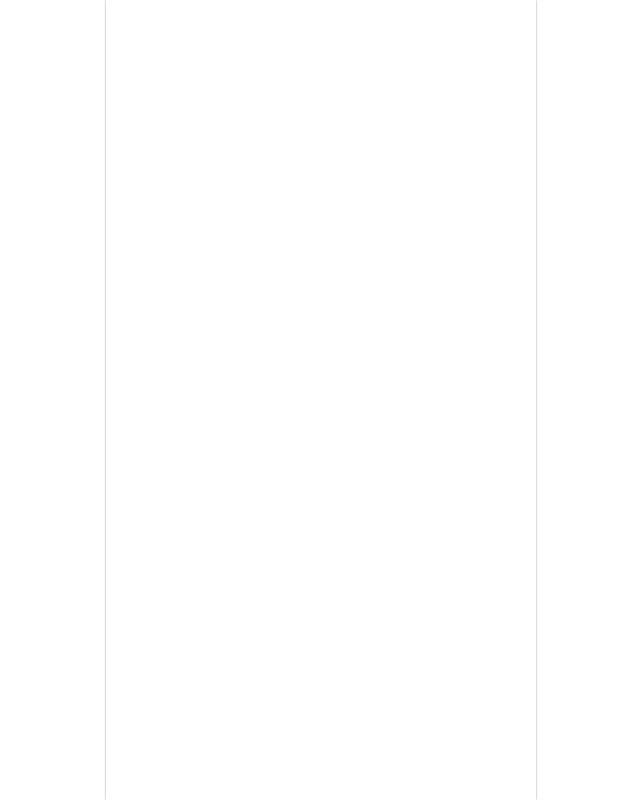
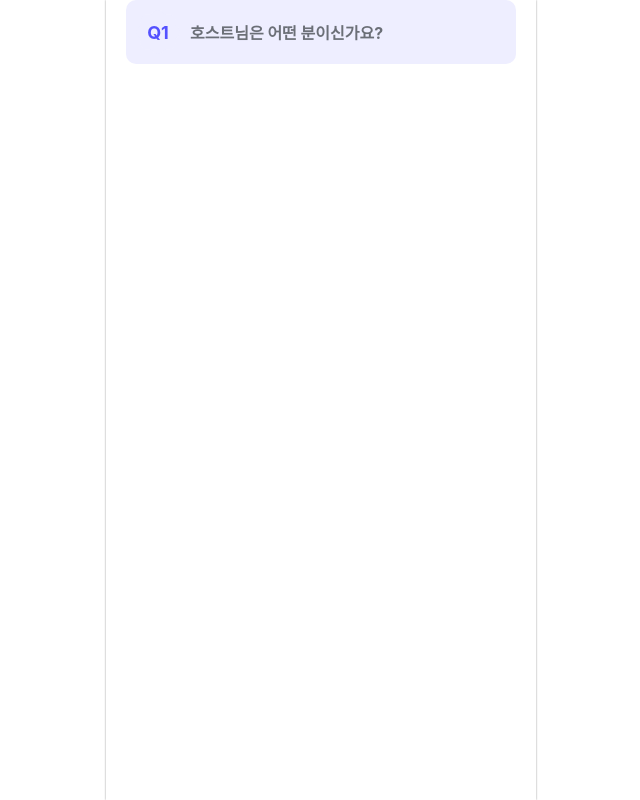
Before and after one commit to PICK-PLE/PICKPLE-client, a React (Vite) app: page /dev in a window 1280 px wide. Shown: the whole page, without its empty margins (319-959 px from the left). Built offline with nearby package versions, Linux system fonts and the light colour scheme; a web font is replaced by a local one.

Commit message:
feat: QuestionText 만들기

```diff
--- /dev/null
+++ b/src/components/common/QuestionText/QuestionText.style.ts
@@ -0,0 +1,18 @@
+import { css, Theme } from '@emotion/react';
+import { flexGenerator } from '@styles/generator';
+
+export const questionStyle = (theme: Theme) => css`
+  ${flexGenerator('row', 'first', 'center')}
+  gap: 1rem;
+  margin: 0 2rem;
+  padding: 1rem;
+
+  background-color: ${theme.color.purple6};
+
+  border-radius: 10px;
+`;
+
+export const textStyle = (theme: Theme) => css`
+  color: ${theme.color.midgray2};
+  ${theme.font['head04-b-16']}
+`;
--- /dev/null
+++ b/src/components/common/QuestionText/QuestionText.tsx
@@ -0,0 +1,19 @@
+import { HTMLAttributes, ReactNode } from 'react';
+import { NumberLabel } from '@components';
+import { questionStyle, textStyle } from 'src/components/common/QuestionText/QuestionText.style';
+
+export interface QuestionTextProps extends HTMLAttributes<HTMLDivElement> {
+  children: ReactNode;
+  numberLabel: string;
+}
+
+const QuestionText = ({ children, numberLabel, ...props }: QuestionTextProps) => {
+  return (
+    <div css={questionStyle} {...props}>
+      <NumberLabel>{numberLabel}</NumberLabel>
+      <p css={textStyle}>{children}</p>
+    </div>
+  );
+};
+
+export default QuestionText;
--- a/src/pages/dev/Dev.tsx
+++ b/src/pages/dev/Dev.tsx
@@ -1,5 +1,10 @@
+import QuestionText from 'src/components/common/QuestionText/QuestionText';
 const Dev = () => {
-  return <></>;
+  return (
+    <>
+      <QuestionText numberLabel="Q1">호스트님은 어떤 분이신가요?</QuestionText>
+    </>
+  );
 };
 
 export default Dev;
```
